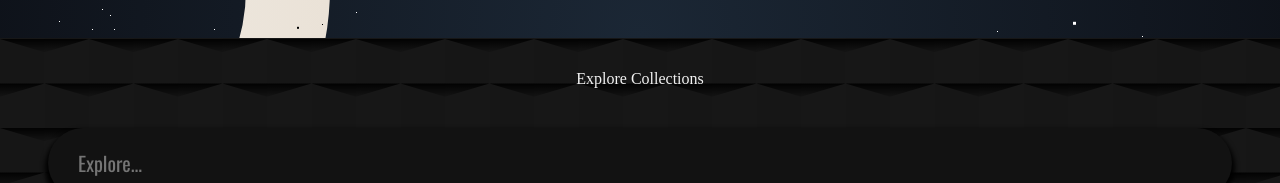
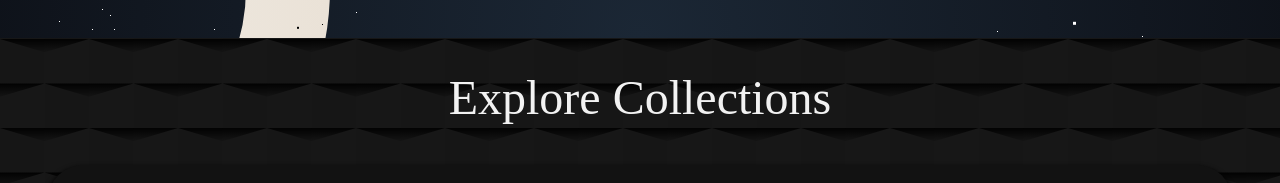
Before and after one commit to 00-team/artemis, a React (Create React App) app in the folder App/: page / in a window 1280 px wide. Shown: the part 762-945 px from the top of the page. Built offline with nearby package versions, Linux system fonts and the light colour scheme; the HTML template or start-up script is replaced by a standard one; a web font is replaced by a local one.

Commit message:
debugged global classes

```diff
--- a/App/src/style/base.scss
+++ b/App/src/style/base.scss
@@ -48,7 +48,7 @@ body {
     font-family: 'Redressed', cursive;
     font-size: g.$TITLE_FONTSIZE_HERO;
 }
-.title_font {
+.title {
     font-size: g.$TITLE_FONTSIZE;
 }
 .title_small {
```
